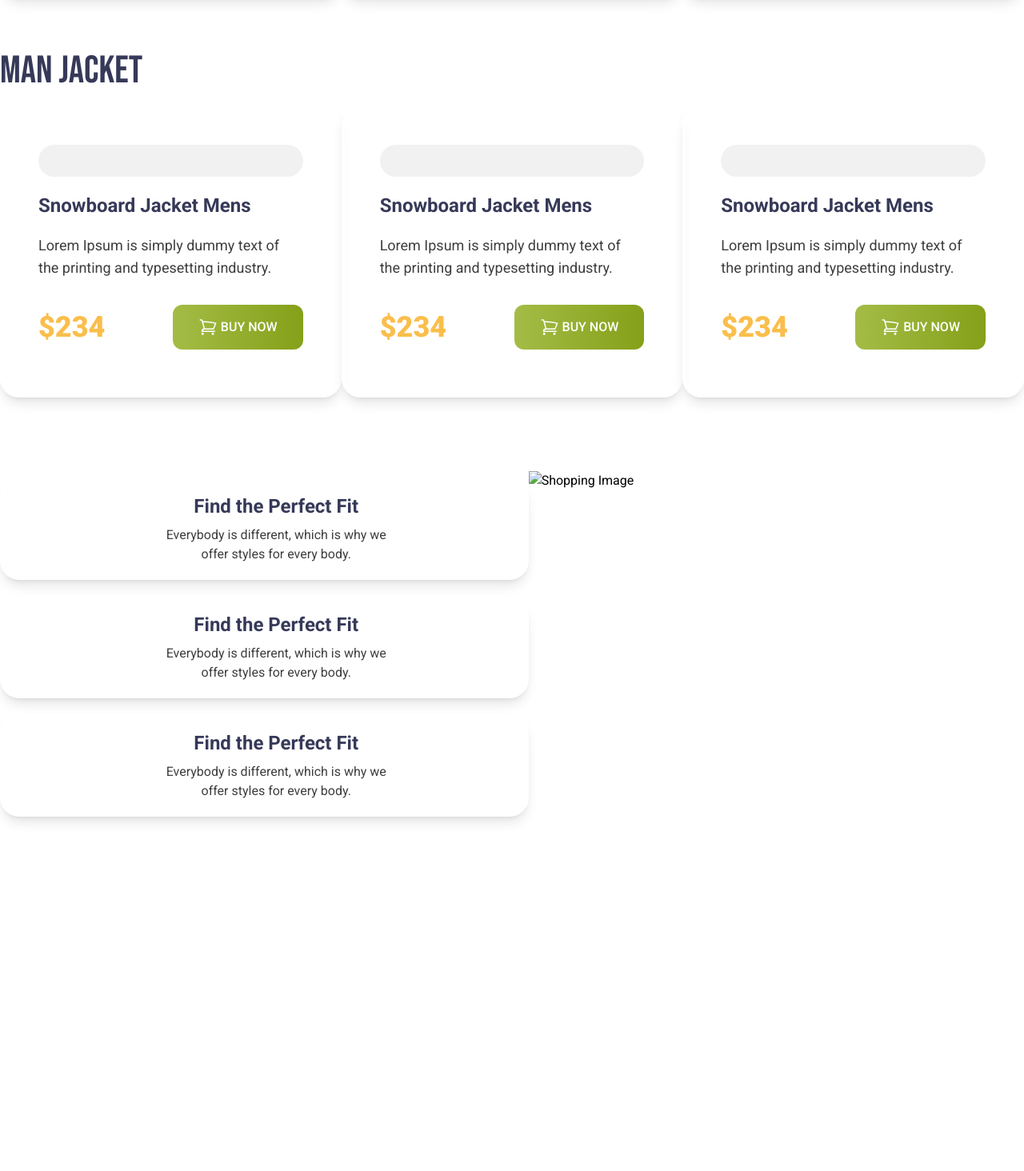
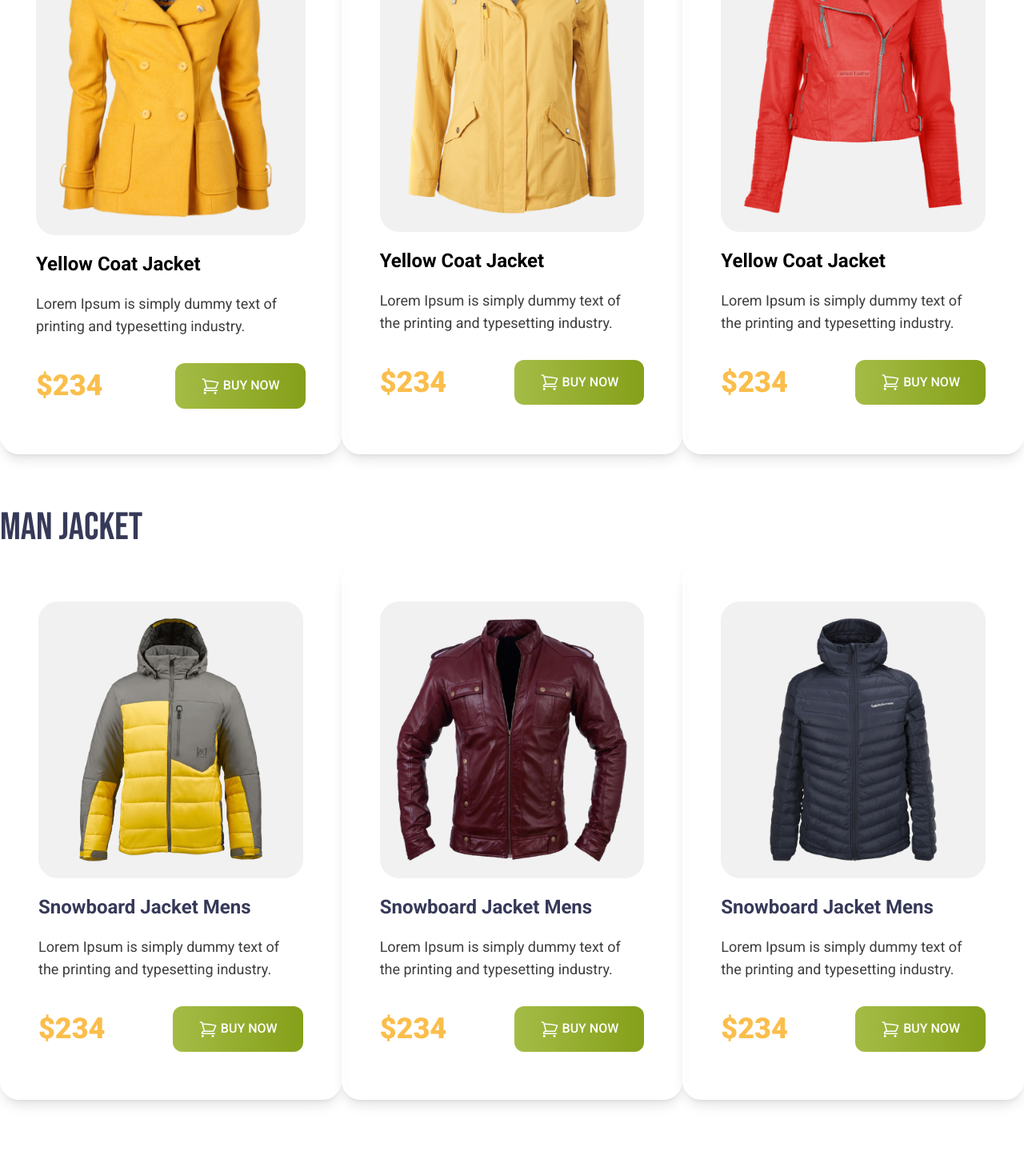
Before and after one commit to ashraful-fahim/penguin-fashion-using-tailwind, a plain HTML site: page index.html in a window 1280 px wide. Shown: the part 757-2221 px from the top of the page at 80% size. Before the commit the page ends 1810 px from the top, so only its background shows below. Drawn offline with nearby package versions, Linux system fonts and the light colour scheme; the site is published under a folder, as on GitHub Pages, so addresses that start at the root find nothing.

Commit message:
fixed the images

```diff
--- a/index.html
+++ b/index.html
@@ -49,7 +49,7 @@
                     BUY NOW</button>
             </div>
             <div>
-                <img src="/images/model.png " alt="">
+                <img src="./images/model.png" alt="">
             </div>
         </div>
     </header>
@@ -62,7 +62,7 @@
                 <!-- jacket card-1 -->
                 <div class="my-5 border border-white rounded-3xl p-6 shadow-lg">
                     <div class="p-5 rounded-3xl space-y-5">
-                        <img class="p-5 rounded-3xl bg-[#F1F1F1]" src="/images/jacket-1.png" alt="">
+                        <img class="p-5 rounded-3xl bg-[#F1F1F1]" src="./images/jacket-1.png" alt="">
                         <h4 class="font-bold text-2xl">Yellow Coat Jacket </h4>
                         <p class="text-lg text-[#3E3E3E]">Lorem Ipsum is simply dummy text of printing and typesetting industry.</p>
                         <div class="flex justify-between items-center">
@@ -82,7 +82,7 @@
                 <!-- jacket card-2 -->
                 <div class="my-5 border-4 border-white rounded-3xl p-6 shadow-lg">
                     <div class="p-5 rounded-3xl space-y-5">
-                        <img class="p-5 rounded-3xl bg-[#F1F1F1]" src="/images/jacket-2.png" alt="">
+                        <img class="p-5 rounded-3xl bg-[#F1F1F1]" src="./images/jacket-2.png" alt="">
                         <h4 class="font-bold text-2xl">Yellow Coat Jacket </h4>
                         <p class="text-lg text-[#3E3E3E]">Lorem Ipsum is simply dummy text of the printing and typesetting
                             industry.</p>
@@ -103,7 +103,7 @@
                 <!-- jacket card-3 -->
                 <div class="my-5 border-4 border-white rounded-3xl p-6 shadow-lg">
                     <div class="p-5 rounded-3xl space-y-5">
-                        <img class="p-5 rounded-3xl bg-[#F1F1F1]" src="/images/jacket-3.png" alt="">
+                        <img class="p-5 rounded-3xl bg-[#F1F1F1]" src="./images/jacket-3.png" alt="">
                         <h4 class="font-bold text-2xl">Yellow Coat Jacket </h4>
                         <p class="text-lg text-[#3E3E3E]">Lorem Ipsum is simply dummy text of the printing and typesetting
                             industry.</p>
@@ -131,7 +131,7 @@
                 <!-- Man Jacket Card-1 -->
                 <div class="my-5 border-4 border-white rounded-3xl p-6 shadow-lg">
                     <div class="rounded-3xl p-5 space-y-5">
-                        <img class="p-5 bg-[#F1F1F1] rounded-3xl " src="/images/jacket-4.png" alt="">
+                        <img class="p-5 bg-[#F1F1F1] rounded-3xl " src="./images/jacket-4.png" alt="">
                         <h4 class="font-bold text-2xl text-[#363958]">Snowboard Jacket Mens</h4>
                         <p class="text-lg text-[#3E3E3E]">Lorem Ipsum is simply dummy text of the printing and typesetting
                             industry.</p>
@@ -152,7 +152,7 @@
                 <!-- Man Jacket Card-2 -->
                 <div class="my-5 border-4 border-white rounded-3xl p-6 shadow-lg">
                     <div class="rounded-3xl p-5 space-y-5">
-                        <img class="p-5 bg-[#F1F1F1] rounded-3xl" src="/images/jacket-5.png" alt="">
+                        <img class="p-5 bg-[#F1F1F1] rounded-3xl" src="./images/jacket-5.png" alt="">
                         <h4 class="font-bold text-2xl text-[#363958]">Snowboard Jacket Mens</h4>
                         <p class="text-lg text-[#3E3E3E]">Lorem Ipsum is simply dummy text of the printing and typesetting
                             industry.</p>
@@ -173,7 +173,7 @@
                 <!-- Man Jacket Card-3 -->
                 <div class="my-5 border-4 border-white rounded-3xl p-6 shadow-lg">
                     <div class="rounded-3xl p-5 space-y-5">
-                        <img class="p-5 bg-[#F1F1F1] rounded-3xl" src="/images/jacket-6.png" alt="">
+                        <img class="p-5 bg-[#F1F1F1] rounded-3xl" src="./images/jacket-6.png" alt="">
                         <h4 class="font-bold text-2xl text-[#363958]">Snowboard Jacket Mens</h4>
                         <p class="text-lg text-[#3E3E3E]">Lorem Ipsum is simply dummy text of the printing and typesetting
                             industry.</p>
@@ -199,14 +199,14 @@
             <div class="md:flex md:flex-row-reverse">
                 <!-- image container -->
                 <div class="w-3/4 mx-auto my-6">
-                    <img src="/images/shopping.png" alt="Shopping Image">
+                    <img src="./images/shopping.png" alt="Shopping Image">
                 </div>
                 <!-- text container -->
                 <div class="w-4/5 mx-auto space-y-5 my-8">
                     <!-- text-box-1 -->
                     <div class="justify-items-center py-5 border-white rounded-3xl shadow-lg md:flex md:items-center md:space-x-8">
                         <div class="w-20">
-                            <img class="w-full" src="/icons/house.png" alt="">
+                            <img class="w-full" src="./icons/house.png" alt="">
                         </div>
                         <div class="flex flex-col items-center text-center space-y-2">
                             <h4 class="font-bold text-2xl text-[#363958]">Find the Perfect Fit</h4>
@@ -216,7 +216,7 @@
                     <!-- text-box-2 -->
                     <div class="justify-items-center py-5 border-white rounded-3xl shadow-lg md:flex md:items-center md:space-x-8">
                         <div class="w-20">
-                            <img class="w-full" src="/icons/box.png" alt="">
+                            <img class="w-full" src="./icons/box.png" alt="">
                         </div>
                         <div class="flex flex-col items-center text-center space-y-2">
                             <h4 class="font-bold text-2xl text-[#363958]">Find the Perfect Fit</h4>
@@ -226,7 +226,7 @@
                     <!-- text-box-3 -->
                     <div class="justify-items-center py-5 border-white rounded-3xl shadow-lg md:flex md:items-center md:space-x-8">
                         <div class="w-20">
-                            <img class="w-full" src="/icons/question.png" alt="">
+                            <img class="w-full" src="./icons/question.png" alt="">
                         </div>
                         <div class="flex flex-col items-center text-center space-y-2">
                             <h4 class="font-bold text-2xl text-[#363958]">Find the Perfect Fit</h4>
```
